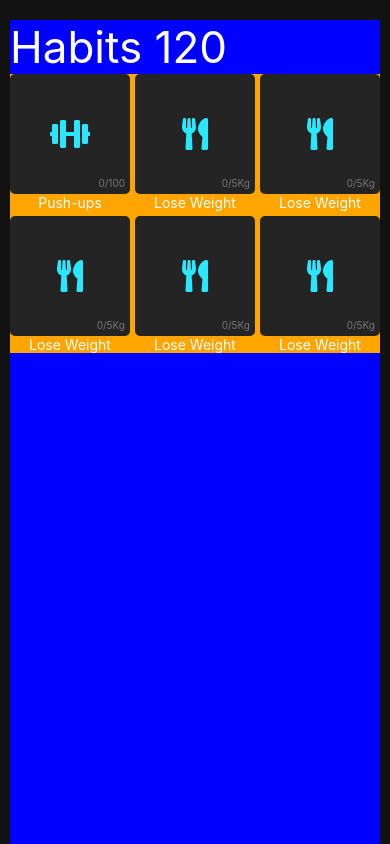
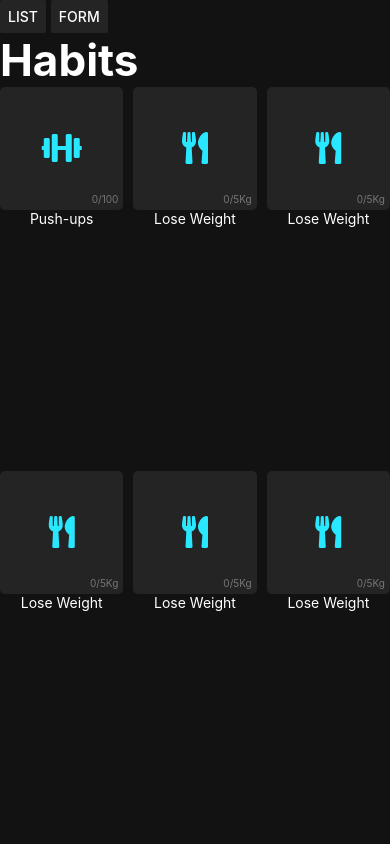
Before and after one commit to herculeslopes/Glorious, a React Native app: screen / in a window 390 px wide. Built offline with nearby package versions, Linux system fonts and the light colour scheme.

Commit message:
creating form

```diff
--- a/App.tsx
+++ b/App.tsx
@@ -1,13 +1,39 @@
-import { StyleSheet, View } from "react-native";
+import { Button, SafeAreaView, StyleSheet, View, StatusBar as NativeStatusBar } from "react-native";
 import List from "./Features/Habits/Screens/List";
 import { StatusBar } from "expo-status-bar";
+import { useState } from "react";
+import { Screens } from "./Features/Habits/types";
+import Form from "./Features/Habits/Screens/Form";
 
 export default function App() {
+  const [screen, setScreen] = useState(Screens.LIST);
+
+  const renderScreen = () => {
+    switch (screen) {
+      case Screens.LIST:
+        return <List />
+
+      case Screens.FORM:
+        return <Form />
+
+      default:
+        return <></>;
+    }
+  }
+
+  const navTo = (screen: Screens) => {
+    setScreen(screen);
+  }
+
   return (
-    <View style={styles.container}>
+    <SafeAreaView style={styles.container}>
       <StatusBar style="auto" />
-      <List />
-    </View>
+      <View style={styles.navMenu}>
+        <Button onPress={() => navTo(Screens.LIST)} title="list" color="#242424" />
+        <Button onPress={() => navTo(Screens.FORM)} title="form" color="#242424" />
+      </View>
+      {renderScreen()}
+    </SafeAreaView>
   );
 }
 
@@ -15,7 +41,16 @@ const styles = StyleSheet.create({
   container: {
     flex: 1,
     backgroundColor: '#121212',
-    paddingTop: 20,
+    // paddingTop: 20,
+    paddingTop: NativeStatusBar.currentHeight,
     paddingHorizontal: 10,
   },
+
+  navMenu: {
+    flexDirection: 'row',
+    gap: 5,
+    // flex: 1,
+    // justifyContent: 'space-evenly',
+    // backgroundColor: 'blue',
+  }
 });
--- a/Features/Habits/Preview.tsx
+++ b/Features/Habits/Preview.tsx
@@ -4,15 +4,11 @@ import { FontAwesome5 } from "@expo/vector-icons";
 
 const Preview: React.FC<{ habit: Habit, width: number }> = ({ habit, width }) => {
   const {
-    title,
+    name,
     category,
     aim,
     unit,
   } = habit;
-
-
-
-
 
   return (
     <View style={[styles.container, { width: width }]}>
@@ -30,19 +26,17 @@ const Preview: React.FC<{ habit: Habit, width: number }> = ({ habit, width }) =>
       </View>
 
       <View style={styles.titleContainer}>
-        <Text style={styles.title}>{title}</Text>
+        <Text style={styles.title}>{name}</Text>
       </View>
     </View>
 
   )
 }
 
-// const componentWidth = ;
-
 const styles = StyleSheet.create({
   container: {
     // width: 100,
-    width: '50%',
+    // width: '50%',
   },
 
   titleContainer: {
--- a/Features/Habits/Screens/Form.tsx
+++ b/Features/Habits/Screens/Form.tsx
@@ -0,0 +1,50 @@
+import { useState } from "react";
+import { NativeSyntheticEvent, StyleSheet, Text, TextInput, TextInputChangeEventData, View } from "react-native"
+
+const Form = () => {
+  const [form, setForm] = useState({
+    name: '',
+  });
+
+  const handleInput = (name: string, text: string) => {
+    setForm({ ...form, [name]: text });
+  }
+
+  return (
+    <View style={styles.container}>
+      <Text style={styles.title}>Form</Text>
+
+      <Text style={styles.label}>Name</Text>
+      <TextInput style={styles.input} onChangeText={(text) => handleInput('name', text)} />
+      <Text>{form.name}</Text>
+    </View>
+  )
+}
+
+const styles = StyleSheet.create({
+  container: {
+    flex: 1,
+  },
+
+  title: {
+    color: 'white',
+    fontSize: 44,
+    fontWeight: 'bold',
+  },
+
+  label: {
+    color: 'white',
+  },
+
+  input: {
+    // height: 40,
+    borderBottomColor: 'white',
+    color: 'white',
+    fontSize: 24,
+    backgroundColor: '#242424',
+    borderRadius: 5,
+    padding: 5,
+  }
+});
+
+export default Form;
--- a/Features/Habits/Screens/List.tsx
+++ b/Features/Habits/Screens/List.tsx
@@ -4,16 +4,16 @@ import { Categories, Frequencies, Habit, Units } from "../types";
 import { useState } from "react";
 
 const habits: Habit[] = [
-  { id: 1, title: 'Push-ups', category: Categories.FITNESS, aim: 100, unit: Units.REPETITIONS, frequency: Frequencies.DAILY },
-  { id: 2, title: 'Lose Weight', category: Categories.DIET, aim: 5, unit: Units.KG, frequency: Frequencies.MONTHLY },
-  { id: 3, title: 'Lose Weight', category: Categories.DIET, aim: 5, unit: Units.KG, frequency: Frequencies.MONTHLY },
-  { id: 4, title: 'Lose Weight', category: Categories.DIET, aim: 5, unit: Units.KG, frequency: Frequencies.MONTHLY },
-  { id: 5, title: 'Lose Weight', category: Categories.DIET, aim: 5, unit: Units.KG, frequency: Frequencies.MONTHLY },
-  { id: 6, title: 'Lose Weight', category: Categories.DIET, aim: 5, unit: Units.KG, frequency: Frequencies.MONTHLY },
+  { id: 1, name: 'Push-ups', category: Categories.FITNESS, aim: 100, unit: Units.REPETITIONS, frequency: Frequencies.DAILY },
+  { id: 2, name: 'Lose Weight', category: Categories.DIET, aim: 5, unit: Units.KG, frequency: Frequencies.MONTHLY },
+  { id: 3, name: 'Lose Weight', category: Categories.DIET, aim: 5, unit: Units.KG, frequency: Frequencies.MONTHLY },
+  { id: 4, name: 'Lose Weight', category: Categories.DIET, aim: 5, unit: Units.KG, frequency: Frequencies.MONTHLY },
+  { id: 5, name: 'Lose Weight', category: Categories.DIET, aim: 5, unit: Units.KG, frequency: Frequencies.MONTHLY },
+  { id: 6, name: 'Lose Weight', category: Categories.DIET, aim: 5, unit: Units.KG, frequency: Frequencies.MONTHLY },
 ]
 
 const COLUMNS = 3;
-const GAP = 5;
+const GAP = 10;
 
 const List = () => {
   const [containerWidth, setContainerWidth] = useState(0);
@@ -27,7 +27,7 @@ const List = () => {
 
   return (
     <View style={styles.container}>
-      <Text style={styles.header}>Habits {calculateWidth()}</Text>
+      <Text style={styles.title}>Habits</Text>
 
       <View onLayout={handleLayout} style={styles.list}>
         {habits.map(habit => <HabitPreview key={habit.id} habit={habit} width={calculateWidth()} />)}
@@ -38,17 +38,19 @@ const List = () => {
 
 const styles = StyleSheet.create({
   container: {
-    backgroundColor: 'blue',
+    // backgroundColor: 'blue',
     flex: 1,
   },
 
-  header: {
+  title: {
     color: '#fff',
     fontSize: 44,
+    fontWeight: 'bold',
   },
 
   list: {
-    backgroundColor: 'orange',
+    // backgroundColor: 'orange',
+    flex: 1,
     flexDirection: 'row',
     gap: GAP,
     flexWrap: 'wrap',
--- a/Features/Habits/types.ts
+++ b/Features/Habits/types.ts
@@ -1,6 +1,6 @@
 export type Habit = {
     id: number;
-    title: string;
+    name: string;
     category: Categories,
     aim: number,
     unit: Units,
@@ -29,3 +29,8 @@ export const CategoryIconMap: Record<Categories, string> = {
     [Categories.FITNESS]: 'dumbbell',
     [Categories.DIET]: 'utensils',
 }
+
+export enum Screens {
+    FORM = 'Form',
+    LIST = 'List',
+}
--- /dev/null
+++ b/Themes/index.ts
@@ -0,0 +1,2 @@
+export { default as DarkTheme } from "./DarkTheme";
+export { default as LightTheme } from "./LightTheme";
--- /dev/null
+++ b/Themes/types.ts
@@ -0,0 +1,25 @@
+import DarkTheme from "./DarkTheme"
+import LightTheme from "./LightTheme"
+
+const enum Themes {
+    DARK = 'Dark',
+    LIGHT = 'Light',
+    // DRACULAR = 'Dracula',
+}
+
+type StyleProperties = {
+    bgColor: string,
+    textColor: string,
+    linesColor: string,
+    // accentColor: string,
+}
+
+export type ThemeStyles = {
+    primary: StyleProperties,
+    secondary: StyleProperties,
+}
+
+export const ThemeStyleMap: Record<Themes, ThemeStyles> = {
+    [Themes.DARK]: DarkTheme,
+    [Themes.LIGHT]: LightTheme,
+}
```
Also changed, not shown: Themes/DarkTheme.ts (added, +16 -0 lines), Themes/LightTheme.ts (added, +16 -0 lines).
